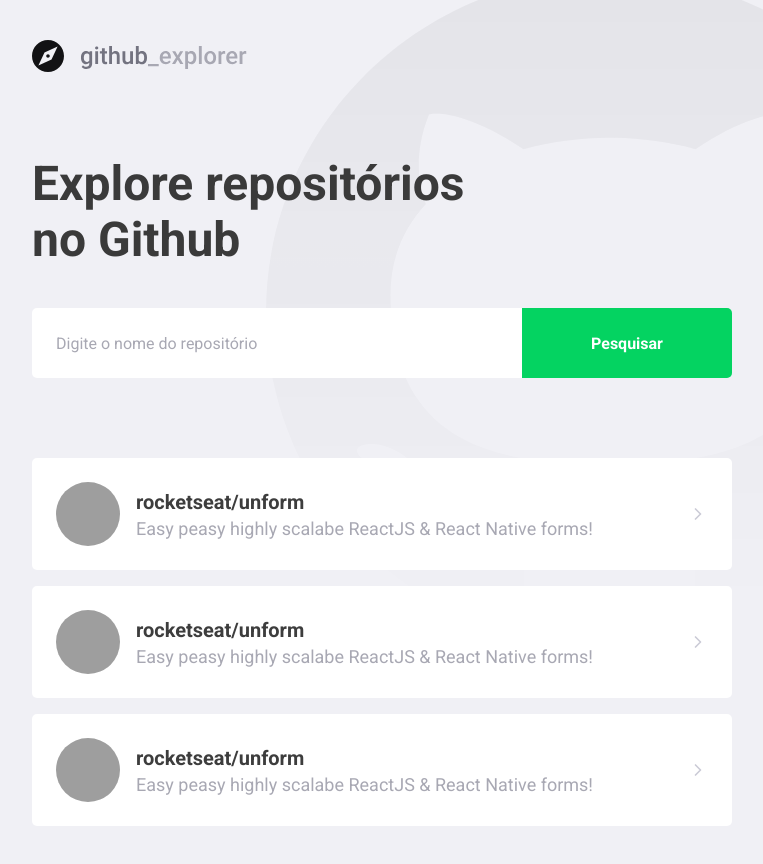
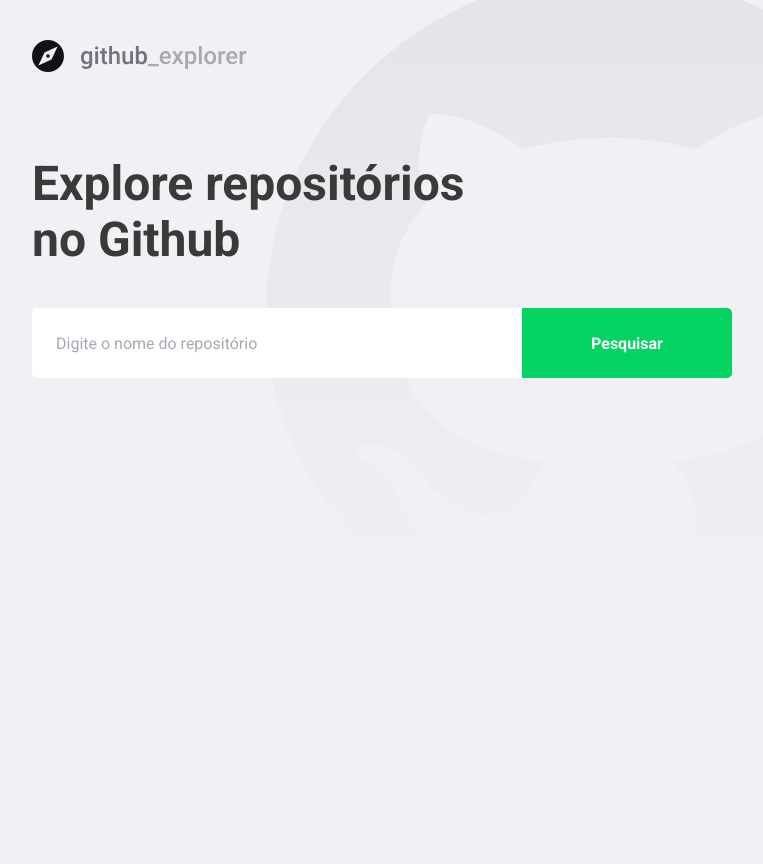
Before and after one commit to lbcosta/react-ts, a React (Create React App) app: page / in a window 1280 px wide. Shown: the whole page, without its empty margins (148-911 px from the left). After the commit the page ends 800 px from the top, so only its background shows below. Built offline with nearby package versions, Linux system fonts and the light colour scheme; grey boxes are pictures that could not be loaded.

Commit message:
2 - Criando a aplicação | Conectando a API

```diff
--- a/package.json
+++ b/package.json
@@ -10,6 +10,7 @@
     "@types/node": "^12.0.0",
     "@types/react": "^16.9.0",
     "@types/react-dom": "^16.9.0",
+    "axios": "^0.19.2",
     "polished": "^3.6.0",
     "react": "^16.13.1",
     "react-dom": "^16.13.1",
--- a/src/pages/Dashboard/index.tsx
+++ b/src/pages/Dashboard/index.tsx
@@ -1,58 +1,66 @@
-import React from 'react';
+import React, { useState, FormEvent } from 'react';
 import { FiChevronRight } from 'react-icons/fi';
+import api from '../../services/api';
 
 import logoImg from '../../assets/logo.svg';
 
 import { Title, Form, Repositories } from './styles';
 
+interface Repository {
+  full_name: string;
+  description: string;
+  owner: {
+    login: string;
+    avatar_url: string;
+  };
+}
+
 const Dashboard: React.FC = () => {
+  const [newRepo, setNewRepo] = useState('');
+  const [repositories, setRepositories] = useState<Repository[]>([]);
+
+  async function handleAddRepository(
+    event: FormEvent<HTMLFormElement>,
+  ): Promise<void> {
+    event.preventDefault();
+
+    const response = await api.get<Repository>(`repos/${newRepo}`);
+
+    const repository = response.data;
+
+    setRepositories([...repositories, repository]);
+    setNewRepo('');
+  }
+
   return (
     <>
       <img src={logoImg} alt="Github Exploerer" />
       <Title>Explore repositórios no Github</Title>
 
-      <Form action="">
-        <input placeholder="Digite o nome do repositório" />
+      <Form onSubmit={handleAddRepository}>
+        <input
+          value={newRepo}
+          onChange={e => setNewRepo(e.target.value)}
+          placeholder="Digite o nome do repositório"
+        />
         <button type="submit">Pesquisar</button>
       </Form>
 
       <Repositories>
-        <a href="teste">
+        {repositories.map(repository => (
+          <a key={repository.full_name} href="teste">
             <img
-            src="https://avatars1.githubusercontent.com/u/31902416?s=460&u=d8b68f796c7248d25a6897249c6d3e214ee039d4&v=4"
-            alt="Leonardo Costa"
+              src={repository.owner.avatar_url}
+              alt={repository.owner.login}
             />
             <div>
-            <strong>rocketseat/unform</strong>
-            <p>Easy peasy highly scalabe ReactJS & React Native forms!</p>
+              <strong>{repository.full_name}</strong>
+              <p>{repository.description}</p>
             </div>
 
             <FiChevronRight size={20} />
           </a>
-        <a href="teste">
-          <img
-            src="https://avatars1.githubusercontent.com/u/31902416?s=460&u=d8b68f796c7248d25a6897249c6d3e214ee039d4&v=4"
-            alt="Leonardo Costa"
-          />
-          <div>
-            <strong>rocketseat/unform</strong>
-            <p>Easy peasy highly scalabe ReactJS & React Native forms!</p>
-          </div>
-
-          <FiChevronRight size={20} />
-        </a>
-        <a href="teste">
-          <img
-            src="https://avatars1.githubusercontent.com/u/31902416?s=460&u=d8b68f796c7248d25a6897249c6d3e214ee039d4&v=4"
-            alt="Leonardo Costa"
-          />
-          <div>
-            <strong>rocketseat/unform</strong>
-            <p>Easy peasy highly scalabe ReactJS & React Native forms!</p>
-          </div>
-
-          <FiChevronRight size={20} />
-        </a>
+        ))}
       </Repositories>
     </>
   );
--- a/src/pages/Dashboard/styles.ts
+++ b/src/pages/Dashboard/styles.ts
@@ -76,7 +76,8 @@
     }
 
     div {
-      margin-left: 16px;
+      margin: 0 16px;
+      flex: 1;
 
       strong {
         font-size: 20px;
--- /dev/null
+++ b/src/services/api.ts
@@ -0,0 +1,7 @@
+import axios from 'axios';
+
+const api = axios.create({
+  baseURL: 'https://api.github.com/',
+});
+
+export default api;
```
Also changed, not shown: .eslintrc.json, 1 other file (tests, documents, lock files or other folders). Lines whose indentation alone changed are shown as unchanged.
